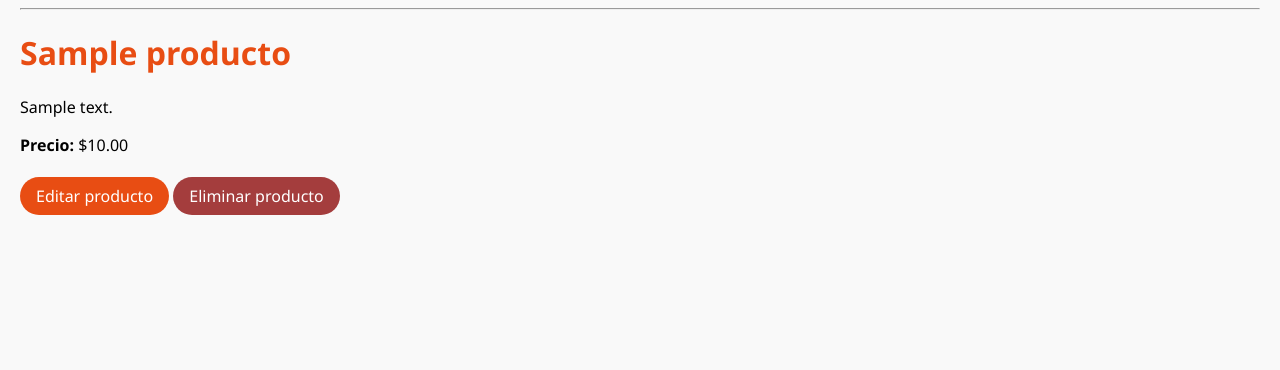
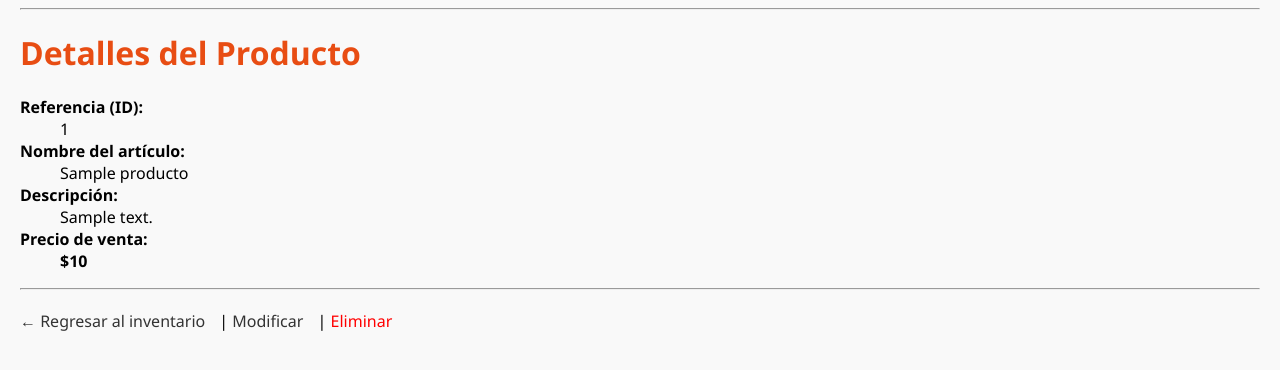
Before and after one commit to SantiagoVillanuevaC/django-ai-lab-corte2-primer-corte-Santiago_VillanuevaC, a Django app: template tienda/templates/tienda/detalle_producto.html in a window 1280 px wide. Shown: the part 42-412 px from the top of the page. Run offline with Django 5.2, Linux system fonts and the light colour scheme; the template is opened without the code that fills it: most values are stand-ins (such as "Sample title", 1, 10 or a date in 2020).

Commit message:
Update detalle_producto.html

```diff
--- a/tienda/templates/tienda/detalle_producto.html
+++ b/tienda/templates/tienda/detalle_producto.html
@@ -1,14 +1,31 @@
 {% extends "tienda/base.html" %}
 
-{% block title %}{{ producto.nombre }}{% endblock %}
+{% block title %}Ficha Técnica: {{ producto.nombre }}{% endblock %}
 
 {% block content %}
-<h1>{{ producto.nombre }}</h1>
-<p>{{ producto.descripcion }}</p>
-<p><strong>Precio:</strong> ${{ producto.precio|floatformat:2 }}</p>
+<h1>Detalles del Producto</h1>
 
-<p>
-    <a href="{% url 'tienda:editar_producto' producto.pk %}" class="btn primary">Editar producto</a>
-    <a href="{% url 'tienda:eliminar_producto' producto.pk %}" class="btn delete">Eliminar producto</a>
-</p>
+<section>
+    <dl>
+        <dt><strong>Referencia (ID):</strong></dt>
+        <dd>{{ producto.pk }}</dd>
+
+        <dt><strong>Nombre del artículo:</strong></dt>
+        <dd>{{ producto.nombre }}</dd>
+
+        <dt><strong>Descripción:</strong></dt>
+        <dd>{{ producto.descripcion|default:"Sin descripción disponible" }}</dd>
+
+        <dt><strong>Precio de venta:</strong></dt>
+        <dd><strong>${{ producto.precio }}</strong></dd>
+    </dl>
+</section>
+
+<hr>
+
+<nav style="margin-top: 20px;">
+    <a href="{% url 'tienda:lista_productos' %}">← Regresar al inventario</a> |
+    <a href="{% url 'tienda:editar_producto' producto.pk %}">Modificar</a> |
+    <a href="{% url 'tienda:eliminar_producto' producto.pk %}" style="color: red;">Eliminar</a>
+</nav>
 {% endblock %}
```
